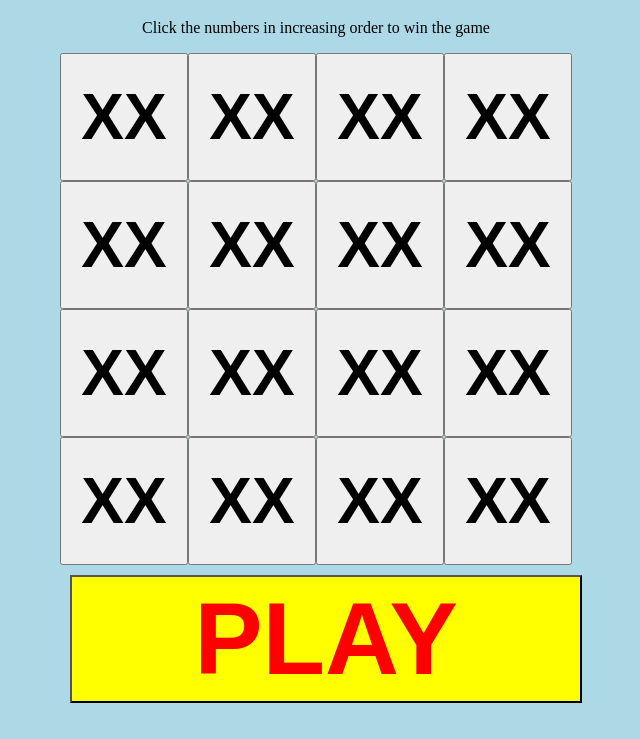
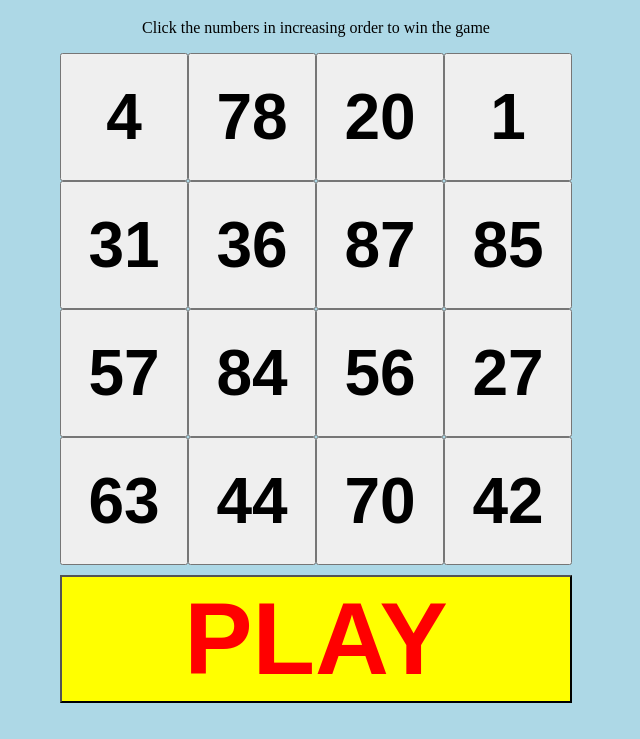
Before and after one commit to gongchen161/Number-Clicking-Game, a plain HTML site: page index.html in a window 1280 px wide. Shown: the part 61-800 px from the top of the page, without its empty margins (324-964 px from the left). Drawn offline with Linux system fonts and the light colour scheme.

Commit message:
Enable random numbers

```diff
--- a/script.js
+++ b/script.js
@@ -1,19 +1,30 @@
 
 var btn = [];
 var len = 16;
+var play;
+
+var flag = new Array(100, false);
+var ans = [];
 
 function init() {
 	for (var i = 0; i<len; i++) {
 		btn[i] = document.getElementById("btn"+i);
-		btn[i].innerHTML = "XX";
 
-		btn[i].onclick = function() {
-			this.innerHTML = "CC";
+		var cur = Math.floor(Math.random() * 100);
+		while (flag[cur]) {
+			cur = Math.floor(Math.random() * 100);
 		}
+		flag[cur] = true;
+		btn[i].innerHTML = cur;
 	}
 }
 
 
 window.onload = function() {
 	init();
+	play = document.getElementById("play");
 }
+
+play.onclick = function() {
+		init();
+}
--- a/styles.css
+++ b/styles.css
@@ -21,7 +21,7 @@ body {
   width: 40vw;
   height: 10vw;
   font-size: 8vw;
-  margin: 10px;
+  margin: 10px auto;
   background-color:yellow;
   font-weight: bold;
   color:red;
```
